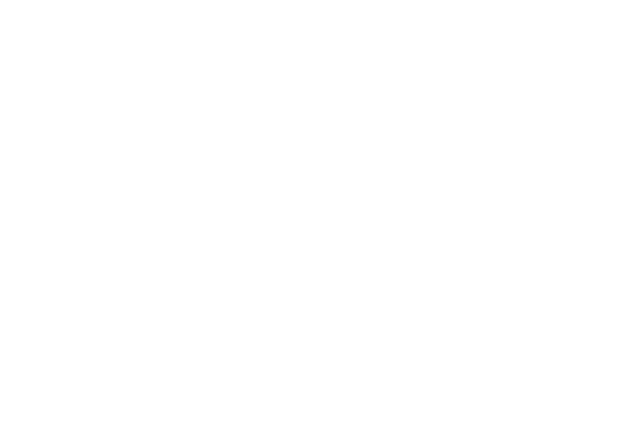
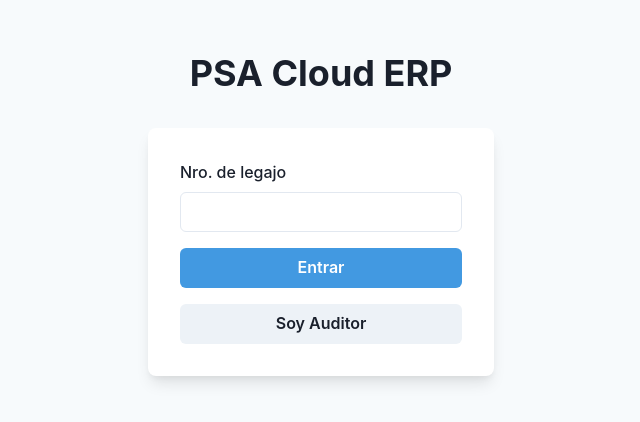
Before and after one commit to memo1-tribu-1-2022-2c/webapp, a React (Create React App) app: page /login in a window 1280 px wide. Before the commit this address had no page. Shown: the part 186-608 px from the top of the page, without its empty margins (319-959 px from the left). Built offline with nearby package versions, Linux system fonts and the light colour scheme.

Commit message:
Agrego pantalla de login

```diff
--- a/src/App.js
+++ b/src/App.js
@@ -1,20 +1,65 @@
-import logo from './logo.svg';
 import './App.css';
-import { Route, Router, Routes } from 'react-router-dom';
+import { Text } from "@chakra-ui/react";
+import {
+  Routes,
+  Route,
+  Navigate,
+  useNavigate,
+  useSearchParams,
+} from "react-router-dom";
+import Layout from "./Layout";
+import Login from "./pages/Login";
+import Home from './views/home';
 import Routing from './routes/config';
-import Home from './views/home';
-import { ChakraProvider } from '@chakra-ui/react';
 
 function App() {
+  const navigate = useNavigate();
+  const [searchParams, setSearchParams] = useSearchParams();
+
+  // null == no hay usuario
+  const usuarioActual = searchParams.has("legajo")
+    ? parseInt(searchParams.get("legajo"))
+    : null;
+  const esAuditor = searchParams.has("auditor");
+  const estaLoggeado = usuarioActual !== null || esAuditor;
+
+  const login = (legajo) => {
+    legajo = parseInt(legajo);
+    if (legajo !== "") {
+      navigate({ pathname: "/", search: `?legajo=${legajo}` });
+    }
+  };
+  const auditor = () => {
+    navigate({ pathname: "/", search: "?auditor=1" });
+  };
+  const logout = () => {
+    navigate({ pathname: "/login" });
+  };
+
+  let nombreUsuario;
+  if (estaLoggeado) {
+    nombreUsuario = esAuditor ? "Auditor" : "Empleado";
+  }
+
   return (
-      <div className="App">
-        <Routes>
-          <Route path={Routing.Home} element={<Home />} />
-          <Route path={Routing.Soporte} element={<Home />} />
-          <Route path={Routing.Recursos} element={<Home />} />
-          <Route path={Routing.Proyectos} element={<Home />} />
-        </Routes>
-      </div>
+    <Routes>
+      <Route
+        path="/login"
+        element={<Login login={login} auditor={auditor} />}
+      />
+      <Route
+        path="/"
+        element={<Layout usuario={nombreUsuario} logout={logout} />}
+      >
+        {estaLoggeado ? null : (
+          <Route index element={<Navigate to="/login" />} />
+        )}
+        <Route index element={<Home />} />
+        <Route path={Routing.Proyectos} element={<Text>Proyectos</Text>} />
+        <Route path={Routing.Soporte} element={<Text>Soporte</Text>} />
+        <Route path={Routing.Recursos} element={<Text>Recursos</Text>} />
+      </Route>
+    </Routes>
   );
 }
 
--- a/src/Layout.js
+++ b/src/Layout.js
@@ -14,6 +14,7 @@
   useColorModeValue,
   Divider,
   Center,
+  Text,
 } from "@chakra-ui/react";
 
 const navData = [
@@ -37,7 +38,7 @@
   </Link>
 );
 
-export default function Layout() {
+export default function Layout(props) {
   const navLinks = navData.map(([href, text]) => (
     <NavLink key={href} href={href}>
       {text}
@@ -65,19 +66,20 @@
               <MenuButton
                 as={Button}
                 rounded={"full"}
-                variant={"link"}
                 cursor={"pointer"}
-                minW={0}
+                rightIcon={
+                  <Avatar
+                    size={"sm"}
+                    src={
+                      "https://banner2.cleanpng.com/20180625/krr/kisspng-computer-icons-user-profile-5b307165139246.8860442615299014130802.jpg"
+                    }
+                  />
+                }
               >
-                <Avatar
-                  size={"sm"}
-                  src={
-                    "https://banner2.cleanpng.com/20180625/krr/kisspng-computer-icons-user-profile-5b307165139246.8860442615299014130802.jpg"
-                  }
-                />
+                <Text mr={3}>{props.usuario}</Text>
               </MenuButton>
               <MenuList>
-                <MenuItem>Logout</MenuItem>
+                <MenuItem onClick={props.logout}>Logout</MenuItem>
               </MenuList>
             </Menu>
           </Flex>
--- /dev/null
+++ b/src/pages/Login.js
@@ -0,0 +1,60 @@
+import {
+  Flex,
+  Box,
+  FormControl,
+  FormLabel,
+  Input,
+  Stack,
+  Button,
+  Heading,
+  useColorModeValue,
+} from "@chakra-ui/react";
+import { useState } from "react";
+
+function Login(props) {
+  const [legajo, setLegajo] = useState("");
+
+  const handleCambio = (e) => setLegajo(e.target.value);
+  const handleSubmit = (_) => props.login(legajo);
+
+  return (
+    <Flex
+      minH={"100vh"}
+      align={"center"}
+      justify={"center"}
+      bg={useColorModeValue("gray.50", "gray.800")}
+    >
+      <Stack spacing={8} mx={"auto"} maxW={"lg"} py={12} px={6}>
+        <Stack align={"center"}>
+          <Heading fontSize={"4xl"}>PSA Cloud ERP</Heading>
+        </Stack>
+        <Box
+          rounded={"lg"}
+          bg={useColorModeValue("white", "gray.700")}
+          boxShadow={"lg"}
+          p={8}
+        >
+          <Stack spacing={4}>
+            <FormControl id="legajo">
+              <FormLabel>Nro. de legajo</FormLabel>
+              <Input type="number" onChange={handleCambio} />
+            </FormControl>
+            <Button
+              bg={"blue.400"}
+              color={"white"}
+              _hover={{
+                bg: "blue.500",
+              }}
+              onClick={handleSubmit}
+            >
+              Entrar
+            </Button>
+            <Button onClick={(_) => props.auditor()}>Soy Auditor</Button>
+          </Stack>
+        </Box>
+      </Stack>
+    </Flex>
+  );
+}
+
+export default Login;
--- a/src/routes/config.js
+++ b/src/routes/config.js
@@ -4,9 +4,9 @@
 
     Proyectos: '/proyectos',
 
-    Recursos: '/Recursos',
+    Recursos: '/recursos',
 
-    Soporte: '/Soporte'
+    Soporte: '/soporte'
 
 }
 
```
Also changed, not shown: 2 other files (tests, documents, lock files or other folders).
